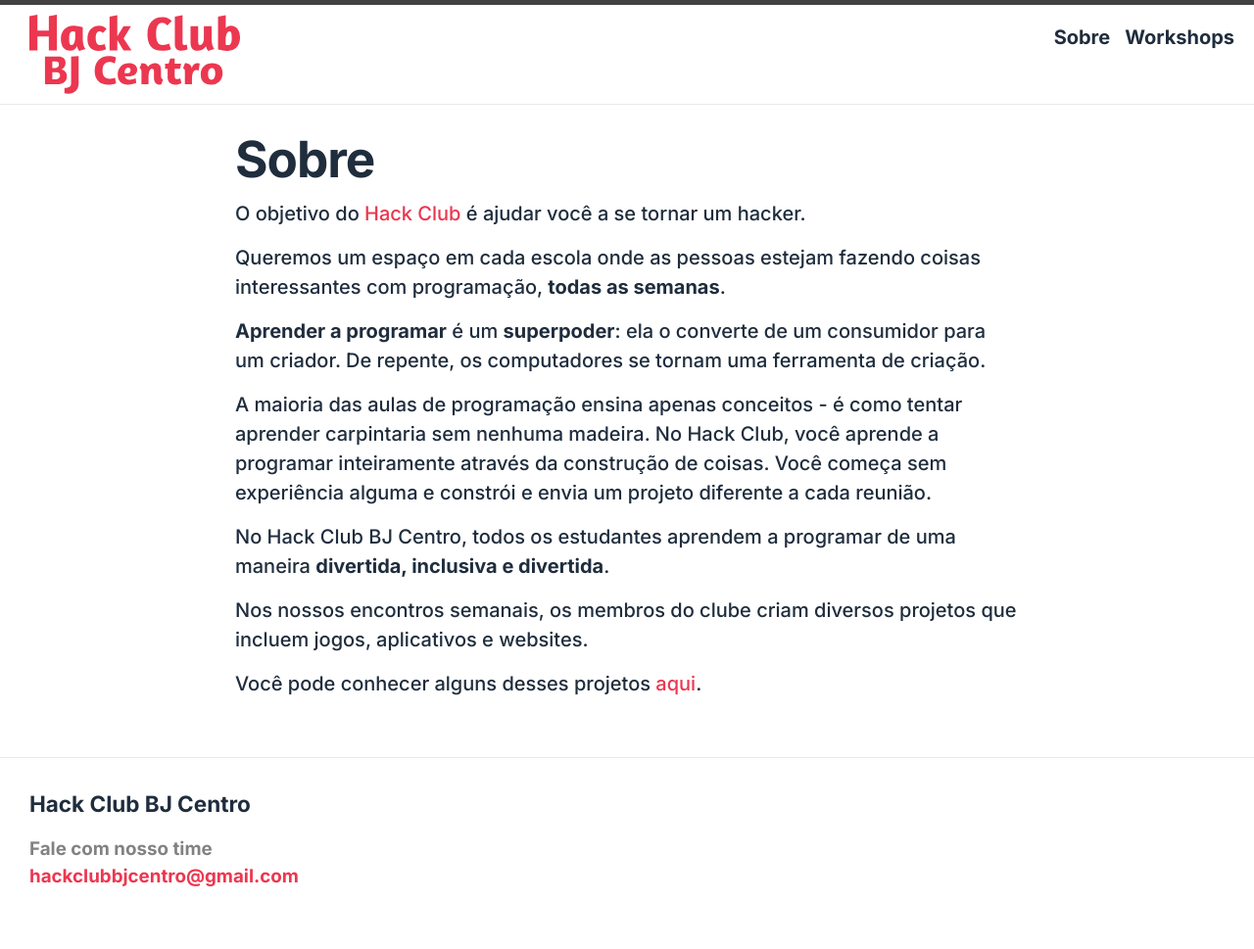
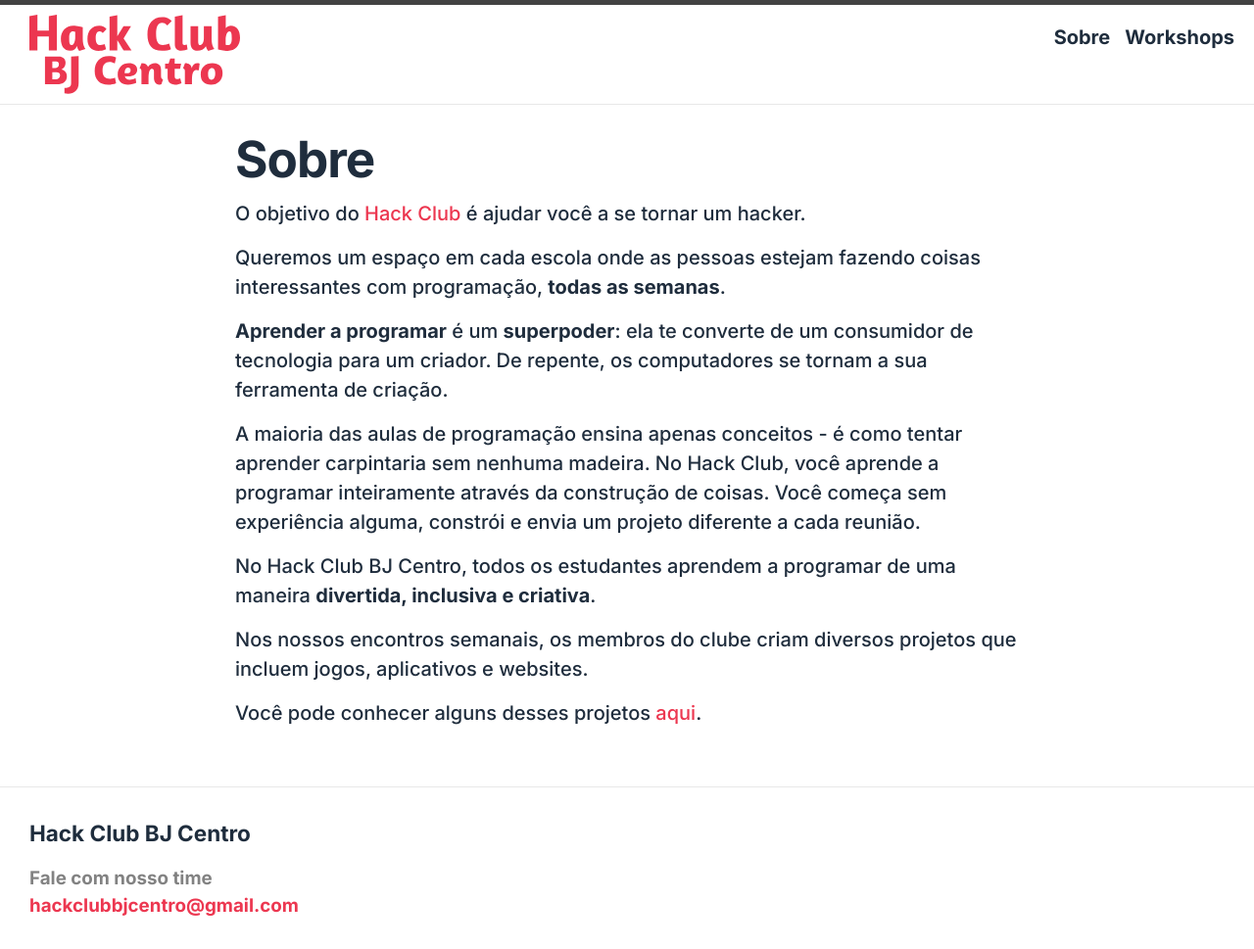
Before and after one commit to gabriellimma/hackclubbjcentro_website, a Jekyll site: the page built from docs/about.markdown, in a window 1280 px wide. Shown: the whole page at 98% size. Built offline with Jekyll 4.4.1, drawn with Linux system fonts in a browser that asks for light colours; before the commit the page ends 939 px from its top, so only the background shows below that.

Commit message:
proposta de alteração de texto

```diff
--- a/docs/about.markdown
+++ b/docs/about.markdown
@@ -8,11 +8,11 @@
 
 Queremos um espaço em cada escola onde as pessoas estejam fazendo coisas interessantes com programação, **todas as semanas**.
 
-**Aprender a programar** é um **superpoder**: ela o converte de um consumidor para um criador. De repente, os computadores se tornam uma ferramenta de criação.
+**Aprender a programar** é um **superpoder**: ela te converte de um consumidor de tecnologia para um criador. De repente, os computadores se tornam a sua ferramenta de criação.
 
-A maioria das aulas de programação ensina apenas conceitos - é como tentar aprender carpintaria sem nenhuma madeira. No Hack Club, você aprende a programar inteiramente através da construção de coisas. Você começa sem experiência alguma e constrói e envia um projeto diferente a cada reunião.
+A maioria das aulas de programação ensina apenas conceitos - é como tentar aprender carpintaria sem nenhuma madeira. No Hack Club, você aprende a programar inteiramente através da construção de coisas. Você começa sem experiência alguma, constrói e envia um projeto diferente a cada reunião.
 
-No Hack Club BJ Centro, todos os estudantes aprendem a programar de uma maneira **divertida, inclusiva e divertida**.
+No Hack Club BJ Centro, todos os estudantes aprendem a programar de uma maneira **divertida, inclusiva e criativa**.
 
 Nos nossos encontros semanais, os membros do clube criam diversos projetos que incluem jogos, aplicativos e websites.
 
```
